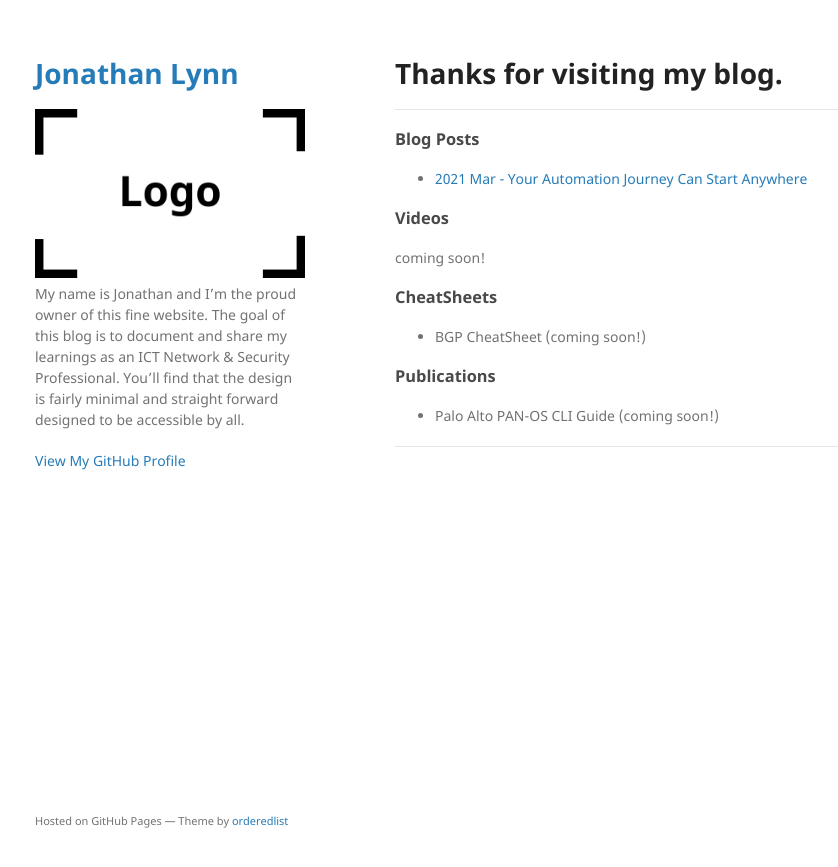
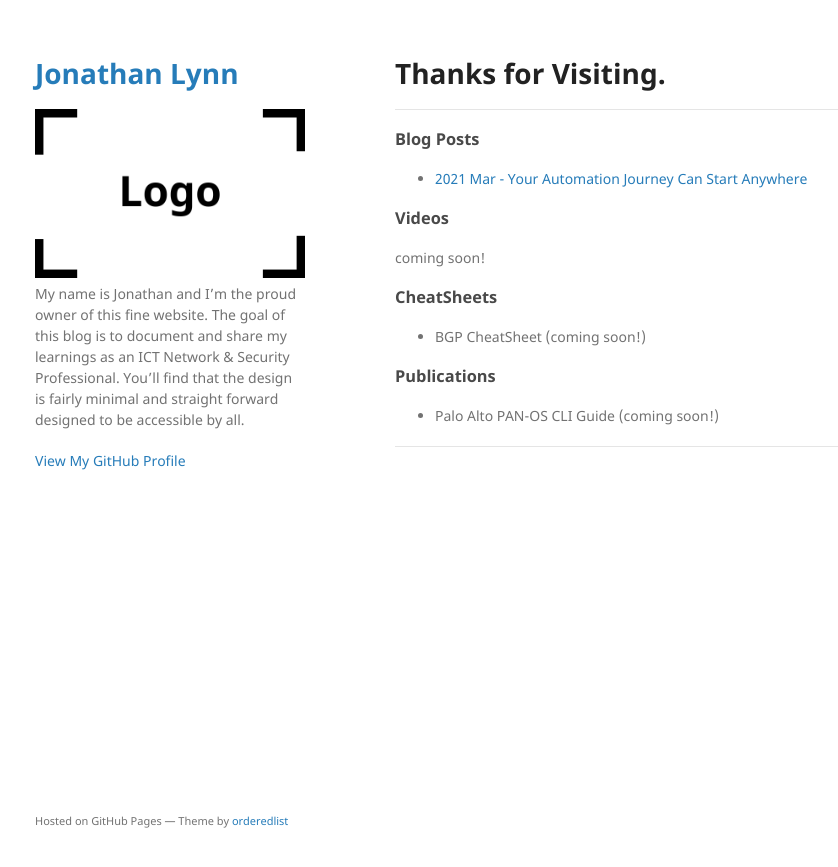
Before and after one commit to jonathanLynn/jonathanlynn.github.io, a Jekyll site: the page built from index.md, in a window 1280 px wide. Shown: the top 867 px of the page, without its empty margins (175-1013 px from the left). Built offline with Jekyll 4.4.1, drawn with Linux system fonts in a browser that asks for light colours; our own code applies the rules of GitHub Pages for plain Markdown files.

Commit message:
Update index.md

```diff
--- a/index.md
+++ b/index.md
@@ -2,7 +2,7 @@
 layout: default
 ---
 
-# Thanks for visiting my blog.
+# Thanks for Visiting.
 * * *
 
 ### Blog Posts
```
